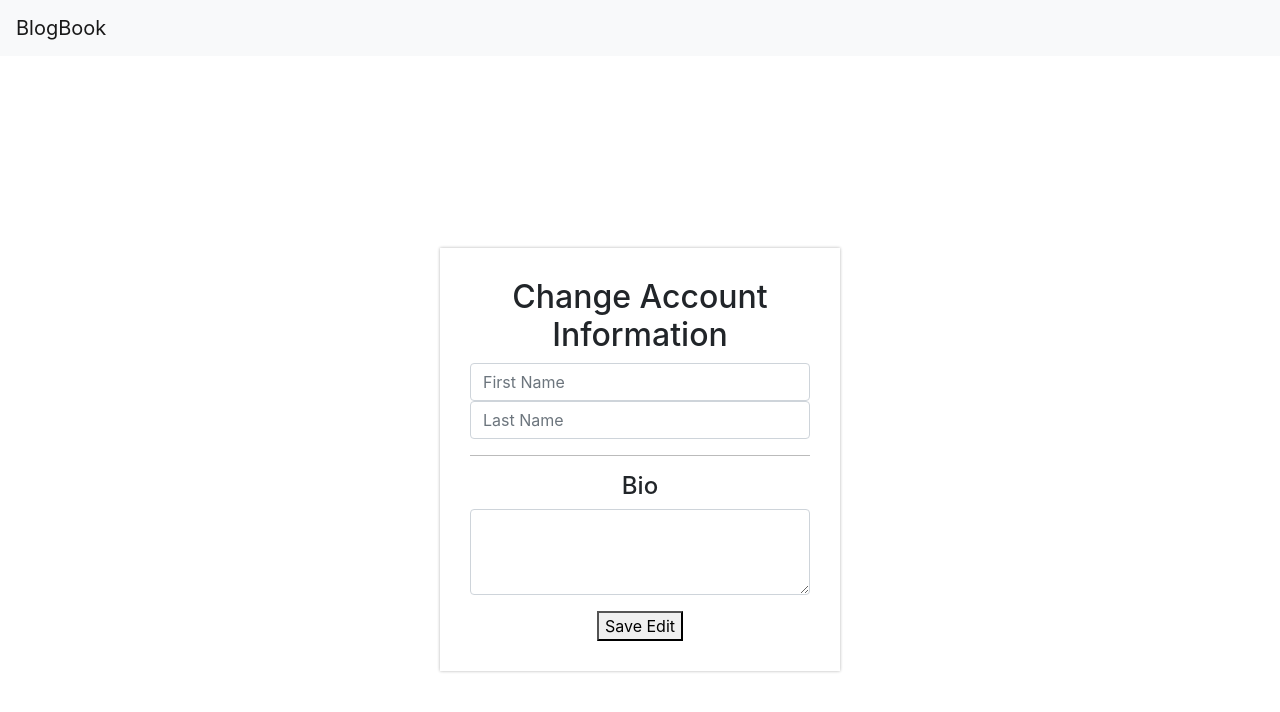
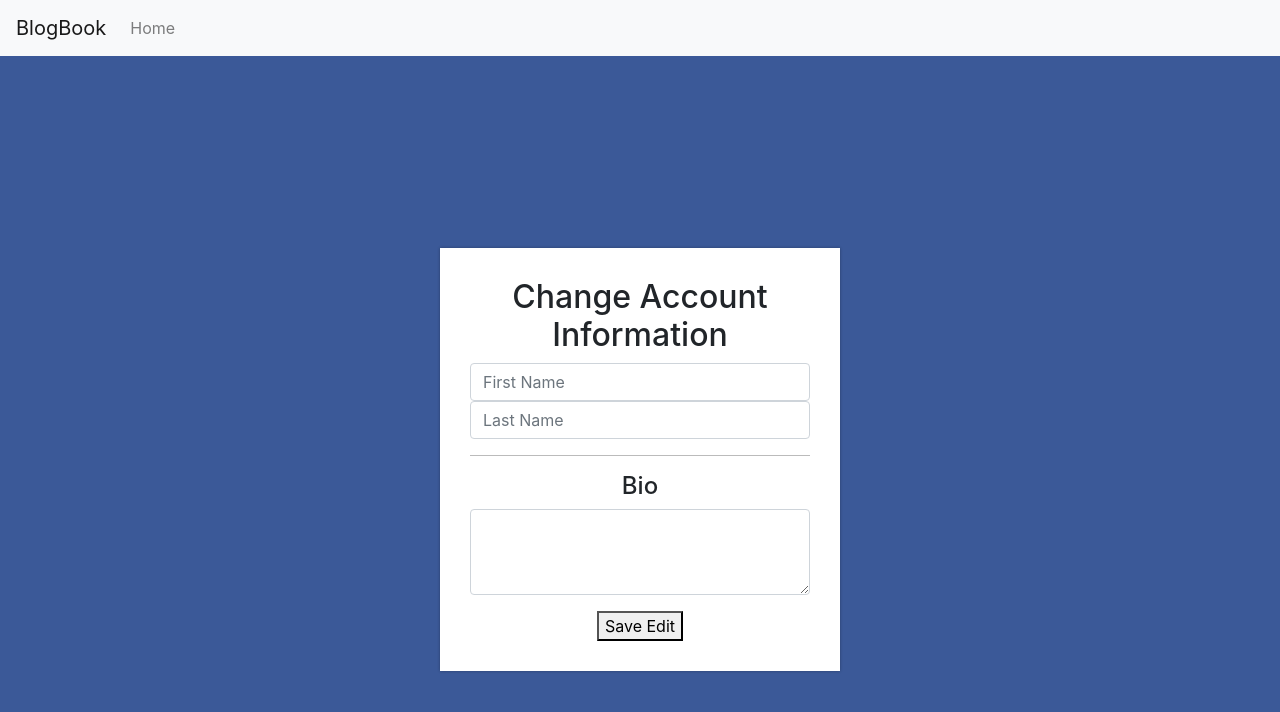
Before and after one commit to tilay123/BlogBook, a website: page editProfile.html in a window 1280 px wide. Drawn offline with nearby package versions, Linux system fonts and the light colour scheme.

Commit message:
changed the background color to blue

```diff
--- a/editProfile.html
+++ b/editProfile.html
@@ -26,7 +26,7 @@
             margin: 0;
             padding: 0;
             overflow-x: hidden;
-            background: #ffffff;
+            background: #3b5998;
             background-image: url("like.jpg");
             background-size: cover;
             background-position: center;
@@ -55,6 +55,14 @@
     <nav class="navbar navbar-expand-sm bg-light navbar-light">
 
         <a class="navbar-brand">BlogBook</a>
+
+        <ul class="navbar-nav mr-auto">
+
+            <li class="nav-item">
+                <a class="nav-link" href="home.html">Home</a>
+            </l>
+
+        </ul>
 
     </nav>
 
```
Also changed, not shown: index.html (+1 -1 lines).
